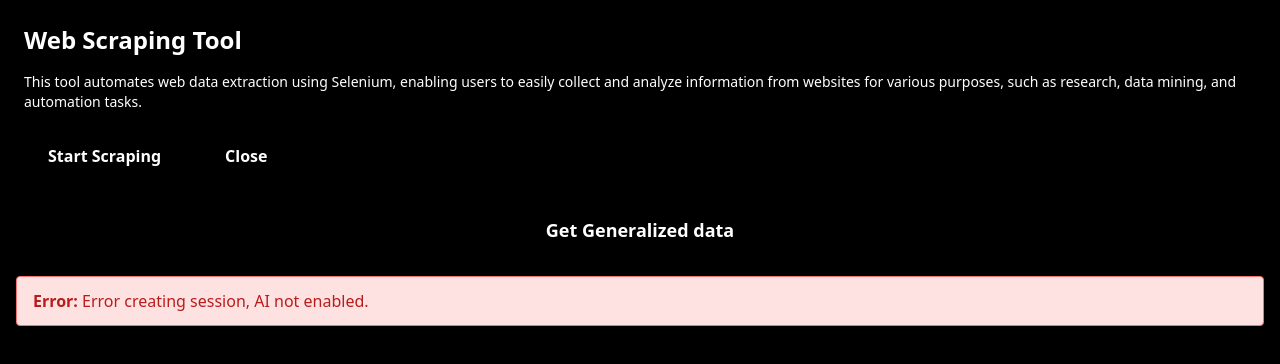
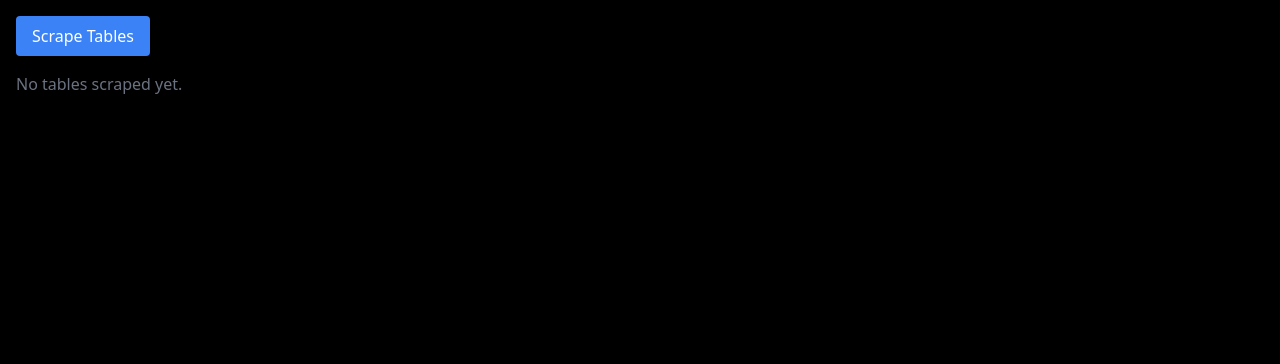
Before and after one commit to sharonadhitya/chrome_extension_web_scrape, a React (Vite) app: page / in a window 1280 px wide. Shown: the top 364 px of the page. Built offline with nearby package versions, Linux system fonts and the light colour scheme.

Commit message:
table-scrape added

```diff
--- a/src/App.tsx
+++ b/src/App.tsx
@@ -1,15 +1,12 @@
-import Frontpage from "./component/frontpage"
-import Getdata from "./component/Getdata"
+// import { BrowserRouter as Router, Routes, Route } from "react-router  ";
+// import Frontpage from "./component/frontpage";
+// import Getdata from "./component/Getdata";
+import TableScraper from "./component/TableScraper";
 
-const App = () => {
+function App() {
   return (
-   <>
-   <div>
-    <Frontpage />
-    <Getdata/>
-   </div>
-   </>
-  )
+      <TableScraper />
+  );
 }
 
-export default App
+export default App;
--- /dev/null
+++ b/src/component/TableScraper.tsx
@@ -0,0 +1,48 @@
+import React, { useState } from 'react';
+import { scrapeTables } from '../utils/scrapeTable.ts';
+
+const TableScraper: React.FC = () => {
+    const [tableData, setTableData] = useState<
+        { tableIndex: number; headers: string[]; rows: string[][] }[]
+    >([]);
+
+    const handleScrapeTables = () => {
+        const data = scrapeTables();
+        setTableData(data);
+    };
+
+    return (
+        <div className="p-4">
+            <button
+                className="bg-blue-500 text-white px-4 py-2 rounded hover:bg-blue-600"
+                onClick={handleScrapeTables}
+            >
+                Scrape Tables
+            </button>
+
+            {tableData.length > 0 && (
+                <div className="mt-4">
+                    {tableData.map((table) => (
+                        <div key={table.tableIndex} className="mb-6">
+                            <h3 className="font-bold">Table {table.tableIndex}</h3>
+                            {table.headers.length > 0 && (
+                                <p>Headers: {table.headers.join(' | ')}</p>
+                            )}
+                            <div>
+                                {table.rows.map((row, rowIndex) => (
+                                    <p key={rowIndex}>Row {rowIndex + 1}: {row.join(' | ')}</p>
+                                ))}
+                            </div>
+                        </div>
+                    ))}
+                </div>
+            )}
+
+            {tableData.length === 0 && (
+                <p className="mt-4 text-gray-500">No tables scraped yet.</p>
+            )}
+        </div>
+    );
+};
+
+export default TableScraper;
--- /dev/null
+++ b/src/utils/scrapeTable.ts
@@ -0,0 +1,23 @@
+export function scrapeTables(): { tableIndex: number; headers: string[]; rows: string[][] }[] {
+    const tables = Array.from(document.querySelectorAll('table'));
+
+    if (tables.length === 0) {
+        alert('No tables found on this webpage.');
+        return [];
+    }
+
+    const tableData = tables.map((table, tableIndex) => {
+        const headers = Array.from(table.querySelectorAll('th')).map(th => th.textContent?.trim() || '');
+        const rows = Array.from(table.querySelectorAll('tr'))
+            .slice(1)
+            .map(row => Array.from(row.querySelectorAll('td')).map(td => td.textContent?.trim() || ''));
+
+        return {
+            tableIndex: tableIndex + 1,
+            headers,
+            rows
+        };
+    });
+
+    return tableData;
+}
```
Also changed, not shown: manifest.json.
